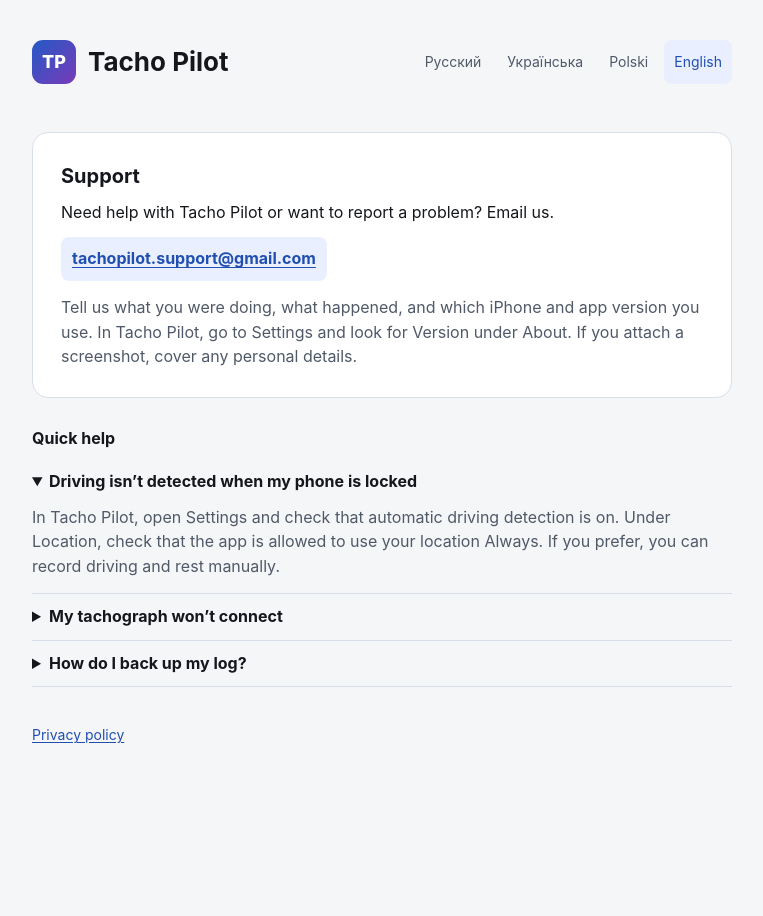
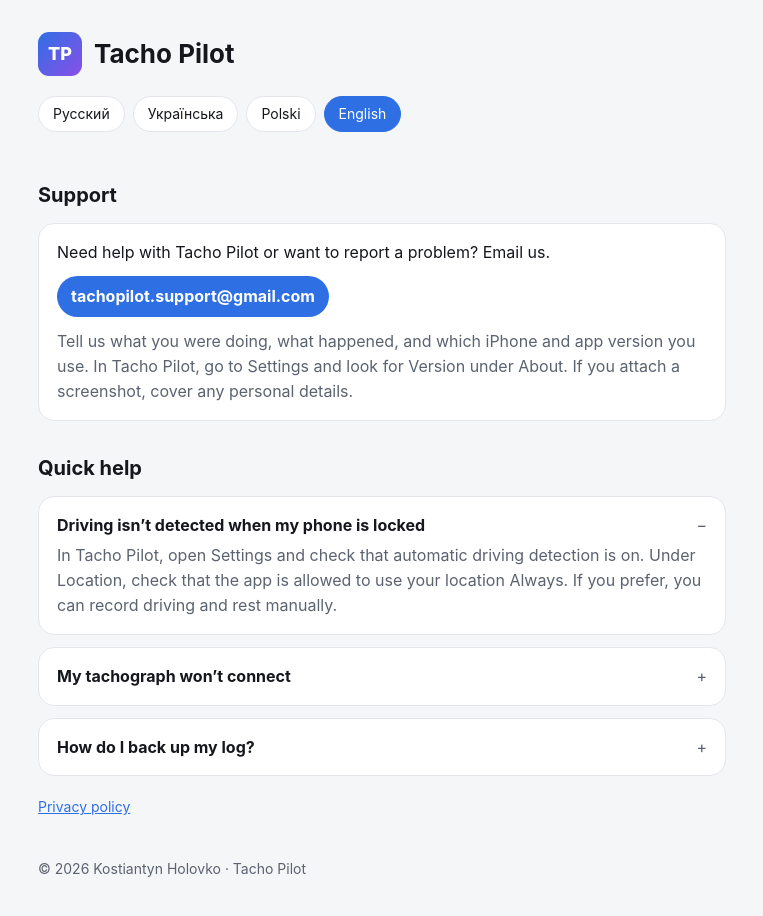
Before and after one commit to kossless/tacho-pilot-feeds, a plain HTML site: page support/index.html in a window 1280 px wide. Both pictures are taken after a click on the heading "Driving isn’t detected when my phone is locked". Shown: the whole page, without its empty margins (258-1021 px from the left). Before the commit the page ends 805 px from the top, so only its background shows below. Drawn offline with Linux system fonts and the light colour scheme.

Commit message:
Support page: same layout and style as privacy page

```diff
--- a/support/index.html
+++ b/support/index.html
@@ -1,5 +1,5 @@
 <!doctype html>
-<html lang="en">
+<html lang="ru">
 <head>
 <meta charset="utf-8">
 <meta name="viewport" content="width=device-width, initial-scale=1">
@@ -8,225 +8,154 @@
 <meta name="description" content="Contact Tacho Pilot support and find help with automatic driving detection, tachograph connection, and backups.">
 <style>
   :root {
-    color-scheme: light dark;
-    --background: #f5f6f8;
-    --surface: #fff;
-    --text: #15171c;
-    --muted: #505968;
-    --accent: #214fb1;
-    --line: #d9dfe9;
-    --selected: #e9efff;
+    --bg: #f5f6f8; --card: #ffffff; --text: #15171c; --muted: #5b6270;
+    --accent: #2f6fe4; --line: #e3e6eb;
   }
   @media (prefers-color-scheme: dark) {
-    :root {
-      --background: #0b0d12;
-      --surface: #161a22;
-      --text: #eef0f4;
-      --muted: #b2bbca;
-      --accent: #a4bdff;
-      --line: #343c4b;
-      --selected: #243451;
-    }
+    :root { --bg: #0b0d12; --card: #161a22; --text: #eef0f4; --muted: #9aa3b2; --accent: #6b9bff; --line: #262c38; }
   }
   * { box-sizing: border-box; }
   body {
-    margin: 0;
-    background: var(--background);
-    color: var(--text);
+    margin: 0; background: var(--bg); color: var(--text);
     font: 16px/1.55 -apple-system, BlinkMacSystemFont, "Segoe UI", Roboto, sans-serif;
   }
-  .page { max-width: 46rem; margin-inline: auto; padding: clamp(1.25rem, 4vw, 2.5rem) 1.125rem 3rem; }
-  .site-header { display: flex; flex-wrap: wrap; align-items: center; justify-content: space-between; gap: 1rem; }
-  .brand { display: flex; align-items: center; gap: .75rem; font-size: 26px; font-weight: 700; }
-  .logo {
-    display: grid;
-    place-items: center;
-    width: 2.75rem;
-    height: 2.75rem;
-    border-radius: .6875rem;
-    background: linear-gradient(135deg, #2459c5, #793ab9);
-    color: #fff;
-    font-size: 18px;
-    font-weight: 800;
+  main { max-width: 720px; margin: 0 auto; padding: 32px 16px 64px; }
+  header { display: flex; align-items: center; gap: 12px; margin-bottom: 8px; }
+  .logo { width: 44px; height: 44px; border-radius: 11px; background: linear-gradient(135deg, #2f6fe4, #8a4fe8);
+          display: grid; place-items: center; color: #fff; font-weight: 800; font-size: 18px; }
+  h1 { font-size: 26px; margin: 0; }
+  .langs { display: flex; flex-wrap: wrap; gap: 8px; margin: 20px 0 24px; }
+  .langs a {
+    padding: 6px 14px; border-radius: 999px; border: 1px solid var(--line); background: var(--card);
+    color: var(--text); text-decoration: none; font-size: 14px;
   }
-  nav { display: flex; flex-wrap: wrap; gap: .375rem; }
-  nav a {
-    display: inline-flex;
-    align-items: center;
-    min-height: 2.75rem;
-    padding-inline: .625rem;
-    border-radius: .5rem;
-    color: var(--muted);
-    font-size: 14px;
-    text-decoration: none;
+  .langs a.on { background: var(--accent); border-color: var(--accent); color: #fff; }
+  section.lang + section.lang { margin-top: 48px; }
+  .js section.lang { display: none; }
+  .js section.lang.on { display: block; }
+  h2 { font-size: 20px; margin: 0 0 4px; }
+  .date { color: var(--muted); font-size: 14px; margin: 0 0 20px; }
+  .item { background: var(--card); border: 1px solid var(--line); border-radius: 16px; padding: 16px 18px; margin: 12px 0; }
+  .item h3 { font-size: 16px; margin: 0 0 6px; }
+  .item p { margin: 0; color: var(--muted); }
+  footer { margin-top: 40px; color: var(--muted); font-size: 14px; }
+  .item .intro { color: var(--text); }
+  .item .tip { margin-top: 12px; }
+  .email {
+    display: inline-block; margin-top: 12px; padding: 8px 14px; border-radius: 999px;
+    background: var(--accent); color: #fff; text-decoration: none; font-weight: 700; overflow-wrap: anywhere;
   }
-  nav a[aria-current] { background: var(--selected); color: var(--accent); }
-  nav a:hover { text-decoration: underline; }
-  a { color: var(--accent); text-underline-offset: .17em; }
-  :focus-visible { outline: 2px solid var(--accent); outline-offset: 4px; }
-  article { margin-top: clamp(1.5rem, 5vw, 3rem); }
-  h1 { font-size: 20px; margin: 0 0 .5rem; }
-  h2 { font-size: 16px; margin: 0 0 .5rem; }
-  p { margin: 0; }
-  .contact {
-    padding: clamp(1rem, 4vw, 1.75rem);
-    background: var(--surface);
-    border: 1px solid var(--line);
-    border-radius: 1rem;
-  }
-  .email {
-    display: inline-flex;
-    align-items: center;
-    min-height: 2.75rem;
-    padding: .375rem .6875rem;
-    margin-top: .75rem;
-    max-width: 100%;
-    border-radius: .5rem;
-    background: var(--selected);
-    font-weight: 700;
-    overflow-wrap: anywhere;
-  }
-  .message-tip { color: var(--muted); margin-top: .875rem; }
-  .faq { margin-top: 1.75rem; }
-  details { border-bottom: 1px solid var(--line); }
-  summary { cursor: pointer; min-height: 2.75rem; padding: .65rem 0; font-weight: 700; }
-  details p { color: var(--muted); padding-bottom: .875rem; }
-  footer { margin-top: 1.625rem; font-size: 14px; }
-  footer a { display: inline-flex; align-items: center; min-height: 2.75rem; }
+  h2.faq { margin: 32px 0 4px; }
+  details.item summary { cursor: pointer; list-style: none; font-weight: 700; display: flex; gap: 10px; justify-content: space-between; }
+  details.item summary::-webkit-details-marker { display: none; }
+  details.item summary::after { content: "+"; color: var(--muted); font-weight: 400; }
+  details.item[open] summary::after { content: "\2212"; }
+  details.item p { margin-top: 6px; }
+  .more { margin: 20px 0 0; font-size: 14px; }
+  .more a { color: var(--accent); }
 </style>
 </head>
 <body>
-<div class="page">
-  <header class="site-header">
-    <div class="brand"><span class="logo" aria-hidden="true">TP</span> Tacho Pilot</div>
-    <nav aria-label="Language">
-      <a href="?l=ru" lang="ru" hreflang="ru" data-language="ru">Русский</a>
-      <a href="?l=uk" lang="uk" hreflang="uk" data-language="uk">Українська</a>
-      <a href="?l=pl" lang="pl" hreflang="pl" data-language="pl">Polski</a>
-      <a href="?l=en" lang="en" hreflang="en" data-language="en">English</a>
-    </nav>
+<main>
+  <header>
+    <div class="logo">TP</div>
+    <h1>Tacho Pilot</h1>
   </header>
 
-  <main>
-    <article lang="en" data-support-language>
-      <section class="contact">
-        <h1>Support</h1>
-        <p>Need help with Tacho Pilot or want to report a problem? Email us.</p>
+  <nav class="langs">
+    <a href="?l=ru" data-l="ru">Русский</a>
+    <a href="?l=uk" data-l="uk">Українська</a>
+    <a href="?l=pl" data-l="pl">Polski</a>
+    <a href="?l=en" data-l="en">English</a>
+  </nav>
+
+  <section class="lang" data-l="ru" lang="ru">
+    <h2>Поддержка</h2>
+    <div class="item">
+      <p class="intro">Напишите нам, если нужна помощь с Tacho Pilot или вы заметили ошибку.</p>
       <a class="email" href="mailto:tachopilot.support@gmail.com?subject=Tacho%20Pilot">tachopilot.support@gmail.com</a>
-        <p class="message-tip">Tell us what you were doing, what happened, and which iPhone and app version you use. In Tacho Pilot, go to Settings and look for Version under About. If you attach a screenshot, cover any personal details.</p>
+      <p class="tip">Расскажите, что вы делали и что произошло. Укажите модель iPhone и версию Tacho Pilot. Номер версии есть в настройках приложения, в разделе «О приложении». Если прикладываете скриншот, скройте личные данные.</p></div>
+    <h2 class="faq">Быстрая помощь</h2>
+    <details class="item"><summary>Приложение не определяет езду при блокировке iPhone</summary>
+      <p>В настройках Tacho Pilot проверьте, включено ли «Автоматическое определение вождения». В разделе «Геолокация» убедитесь, что у приложения есть доступ «Всегда». Вождение и отдых можно отмечать вручную.</p></details>
+    <details class="item"><summary>Тахограф не подключается</summary>
+      <p>Проверьте, включён ли Bluetooth на iPhone и разрешён ли доступ для Tacho Pilot. В настройках приложения откройте «Тахограф» и нажмите «Искать». Если появится код сопряжения, сравните его на iPhone и тахографе. Если подключиться не удалось, пришлите модель тахографа и статус, который показывает приложение.</p></details>
+    <details class="item"><summary>Как сохранить резервную копию журнала?</summary>
+      <p>В настройках Tacho Pilot в разделе «Данные» выберите «Резервная копия». Сохраните файл там, где сможете открыть его позже, например в iCloud Drive. На новом iPhone выберите «Восстановить из копии» и укажите сохранённый файл. Восстановление заменит данные приложения на этом iPhone.</p></details>
+    <p class="more"><a href="../privacy/?l=ru">Политика конфиденциальности</a></p>
   </section>
-      <section class="faq" aria-labelledby="faq-en">
-        <h2 id="faq-en">Quick help</h2>
-        <details>
-          <summary>Driving isn’t detected when my phone is locked</summary>
-          <p>In Tacho Pilot, open Settings and check that automatic driving detection is on. Under Location, check that the app is allowed to use your location Always. If you prefer, you can record driving and rest manually.</p>
-        </details>
-        <details>
-          <summary>My tachograph won’t connect</summary>
-          <p>On your iPhone, check that Bluetooth is on and that Tacho Pilot can use it. In the app, go to Settings, open Tachograph and tap Search. If the devices ask for a pairing code, check that both show the same number. If the problem persists, send us the tachograph model and the status shown in the app.</p>
-        </details>
-        <details>
-          <summary>How do I back up my log?</summary>
-          <p>In Tacho Pilot, go to Settings, find the Data section and tap Back up. Save the file somewhere you can access later, such as iCloud Drive. Use Restore from backup on your new iPhone and select that file. Restoring replaces the app data on that iPhone.</p>
-        </details>
+
+  <section class="lang" data-l="uk" lang="uk">
+    <h2>Підтримка</h2>
+    <div class="item">
+      <p class="intro">Потрібна допомога з Tacho Pilot чи хочете повідомити про проблему? Напишіть нам.</p>
+      <a class="email" href="mailto:tachopilot.support@gmail.com?subject=Tacho%20Pilot">tachopilot.support@gmail.com</a>
+      <p class="tip">Розкажіть, що ви робили і що сталося. Укажіть модель iPhone та версію Tacho Pilot. Версія вказана в розділі «Про застосунок» у налаштуваннях Tacho Pilot. Якщо додаєте знімок екрана, приховайте особисті дані.</p></div>
+    <h2 class="faq">Швидка допомога</h2>
+    <details class="item"><summary>Застосунок не розпізнає керування, коли iPhone заблоковано</summary>
+      <p>У налаштуваннях Tacho Pilot перевірте, чи ввімкнено «Автоматичне визначення керування». У розділі «Геолокація» переконайтеся, що застосунок має доступ «Завжди». Керування та відпочинок можна позначати вручну.</p></details>
+    <details class="item"><summary>Тахограф не підключається</summary>
+      <p>Перевірте, чи ввімкнено Bluetooth на iPhone та чи має Tacho Pilot доступ до нього. У налаштуваннях застосунку відкрийте «Тахограф» і натисніть «Шукати». Якщо з’явиться код сполучення, звірте його на iPhone і тахографі. Якщо підключитися не вдалося, надішліть модель тахографа та стан, який показує застосунок.</p></details>
+    <details class="item"><summary>Як зберегти резервну копію журналу?</summary>
+      <p>У налаштуваннях Tacho Pilot у розділі «Дані» виберіть «Резервна копія». Збережіть файл там, де зможете відкрити його згодом, наприклад в iCloud Drive. На новому iPhone виберіть «Відновити з копії» та вкажіть збережений файл. Відновлення замінить дані застосунку на цьому iPhone.</p></details>
+    <p class="more"><a href="../privacy/?l=uk">Політика конфіденційності</a></p>
   </section>
-      <footer><a href="../privacy/?l=en">Privacy policy</a></footer>
-    </article>
 
-    <article lang="ru" data-support-language>
-      <section class="contact">
-        <h1>Поддержка</h1>
-        <p>Напишите нам, если нужна помощь с Tacho Pilot или вы заметили ошибку.</p>
+  <section class="lang" data-l="pl" lang="pl">
+    <h2>Pomoc</h2>
+    <div class="item">
+      <p class="intro">Potrzebujesz pomocy z Tacho Pilot lub chcesz zgłosić problem? Napisz do nas.</p>
       <a class="email" href="mailto:tachopilot.support@gmail.com?subject=Tacho%20Pilot">tachopilot.support@gmail.com</a>
-        <p class="message-tip">Расскажите, что вы делали и что произошло. Укажите модель iPhone и версию Tacho Pilot. Номер версии есть в настройках приложения, в разделе «О приложении». Если прикладываете скриншот, скройте личные данные.</p>
+      <p class="tip">Napisz, co robiłeś i co się stało. Podaj model iPhone’a oraz wersję Tacho Pilot. Numer wersji znajdziesz w ustawieniach Tacho Pilot, w sekcji „O aplikacji”. Jeśli załączasz zrzut ekranu, zasłoń dane osobowe.</p></div>
+    <h2 class="faq">Szybka pomoc</h2>
+    <details class="item"><summary>Aplikacja nie wykrywa jazdy przy zablokowanym iPhonie</summary>
+      <p>Sprawdź w ustawieniach Tacho Pilot, czy automatyczne wykrywanie jazdy jest włączone. W sekcji lokalizacji sprawdź, czy aplikacja ma dostęp „Zawsze”. Jazdę i odpoczynek możesz też rejestrować ręcznie.</p></details>
+    <details class="item"><summary>Tachograf się nie łączy</summary>
+      <p>Sprawdź, czy Bluetooth jest włączony na iPhonie i czy Tacho Pilot ma do niego dostęp. W ustawieniach aplikacji otwórz „Tachograf” i stuknij „Szukaj”. Jeśli pojawi się kod parowania, sprawdź, czy na iPhonie i tachografie jest taki sam. Jeśli połączenie nadal nie działa, podaj model tachografu i stan wyświetlany w aplikacji.</p></details>
+    <details class="item"><summary>Jak zrobić kopię zapasową dziennika?</summary>
+      <p>W ustawieniach Tacho Pilot w sekcji „Dane” wybierz „Kopia zapasowa”. Zapisz plik w miejscu, z którego możesz go później otworzyć, na przykład w iCloud Drive. Na nowym iPhonie wybierz „Przywróć z kopii” i wskaż zapisany plik. Przywrócenie zastąpi dane aplikacji na tym iPhonie.</p></details>
+    <p class="more"><a href="../privacy/?l=pl">Polityka prywatności</a></p>
   </section>
-      <section class="faq" aria-labelledby="faq-ru">
-        <h2 id="faq-ru">Быстрая помощь</h2>
-        <details>
-          <summary>Приложение не определяет езду при блокировке iPhone</summary>
-          <p>В настройках Tacho Pilot проверьте, включено ли «Автоматическое определение вождения». В разделе «Геолокация» убедитесь, что у приложения есть доступ «Всегда». Вождение и отдых можно отмечать вручную.</p>
-        </details>
-        <details>
-          <summary>Тахограф не подключается</summary>
-          <p>Проверьте, включён ли Bluetooth на iPhone и разрешён ли доступ для Tacho Pilot. В настройках приложения откройте «Тахограф» и нажмите «Искать». Если появится код сопряжения, сравните его на iPhone и тахографе. Если подключиться не удалось, пришлите модель тахографа и статус, который показывает приложение.</p>
-        </details>
-        <details>
-          <summary>Как сохранить резервную копию журнала?</summary>
-          <p>В настройках Tacho Pilot в разделе «Данные» выберите «Резервная копия». Сохраните файл там, где сможете открыть его позже, например в iCloud Drive. На новом iPhone выберите «Восстановить из копии» и укажите сохранённый файл. Восстановление заменит данные приложения на этом iPhone.</p>
-        </details>
+
+  <section class="lang" data-l="en" lang="en">
+    <h2>Support</h2>
+    <div class="item">
+      <p class="intro">Need help with Tacho Pilot or want to report a problem? Email us.</p>
+      <a class="email" href="mailto:tachopilot.support@gmail.com?subject=Tacho%20Pilot">tachopilot.support@gmail.com</a>
+      <p class="tip">Tell us what you were doing, what happened, and which iPhone and app version you use. In Tacho Pilot, go to Settings and look for Version under About. If you attach a screenshot, cover any personal details.</p></div>
+    <h2 class="faq">Quick help</h2>
+    <details class="item"><summary>Driving isn’t detected when my phone is locked</summary>
+      <p>In Tacho Pilot, open Settings and check that automatic driving detection is on. Under Location, check that the app is allowed to use your location Always. If you prefer, you can record driving and rest manually.</p></details>
+    <details class="item"><summary>My tachograph won’t connect</summary>
+      <p>On your iPhone, check that Bluetooth is on and that Tacho Pilot can use it. In the app, go to Settings, open Tachograph and tap Search. If the devices ask for a pairing code, check that both show the same number. If the problem persists, send us the tachograph model and the status shown in the app.</p></details>
+    <details class="item"><summary>How do I back up my log?</summary>
+      <p>In Tacho Pilot, go to Settings, find the Data section and tap Back up. Save the file somewhere you can access later, such as iCloud Drive. Use Restore from backup on your new iPhone and select that file. Restoring replaces the app data on that iPhone.</p></details>
+    <p class="more"><a href="../privacy/?l=en">Privacy policy</a></p>
   </section>
-      <footer><a href="../privacy/?l=ru">Политика конфиденциальности</a></footer>
-    </article>
 
-    <article lang="uk" data-support-language>
-      <section class="contact">
-        <h1>Підтримка</h1>
-        <p>Потрібна допомога з Tacho Pilot чи хочете повідомити про проблему? Напишіть нам.</p>
-        <a class="email" href="mailto:tachopilot.support@gmail.com?subject=Tacho%20Pilot">tachopilot.support@gmail.com</a>
-        <p class="message-tip">Розкажіть, що ви робили і що сталося. Укажіть модель iPhone та версію Tacho Pilot. Версія вказана в розділі «Про застосунок» у налаштуваннях Tacho Pilot. Якщо додаєте знімок екрана, приховайте особисті дані.</p>
-      </section>
-      <section class="faq" aria-labelledby="faq-uk">
-        <h2 id="faq-uk">Швидка допомога</h2>
-        <details>
-          <summary>Застосунок не розпізнає керування, коли iPhone заблоковано</summary>
-          <p>У налаштуваннях Tacho Pilot перевірте, чи ввімкнено «Автоматичне визначення керування». У розділі «Геолокація» переконайтеся, що застосунок має доступ «Завжди». Керування та відпочинок можна позначати вручну.</p>
-        </details>
-        <details>
-          <summary>Тахограф не підключається</summary>
-          <p>Перевірте, чи ввімкнено Bluetooth на iPhone та чи має Tacho Pilot доступ до нього. У налаштуваннях застосунку відкрийте «Тахограф» і натисніть «Шукати». Якщо з’явиться код сполучення, звірте його на iPhone і тахографі. Якщо підключитися не вдалося, надішліть модель тахографа та стан, який показує застосунок.</p>
-        </details>
-        <details>
-          <summary>Як зберегти резервну копію журналу?</summary>
-          <p>У налаштуваннях Tacho Pilot у розділі «Дані» виберіть «Резервна копія». Збережіть файл там, де зможете відкрити його згодом, наприклад в iCloud Drive. На новому iPhone виберіть «Відновити з копії» та вкажіть збережений файл. Відновлення замінить дані застосунку на цьому iPhone.</p>
-        </details>
-      </section>
-      <footer><a href="../privacy/?l=uk">Політика конфіденційності</a></footer>
-    </article>
-
-    <article lang="pl" data-support-language>
-      <section class="contact">
-        <h1>Pomoc</h1>
-        <p>Potrzebujesz pomocy z Tacho Pilot lub chcesz zgłosić problem? Napisz do nas.</p>
-        <a class="email" href="mailto:tachopilot.support@gmail.com?subject=Tacho%20Pilot">tachopilot.support@gmail.com</a>
-        <p class="message-tip">Napisz, co robiłeś i co się stało. Podaj model iPhone’a oraz wersję Tacho Pilot. Numer wersji znajdziesz w ustawieniach Tacho Pilot, w sekcji „O aplikacji”. Jeśli załączasz zrzut ekranu, zasłoń dane osobowe.</p>
-      </section>
-      <section class="faq" aria-labelledby="faq-pl">
-        <h2 id="faq-pl">Szybka pomoc</h2>
-        <details>
-          <summary>Aplikacja nie wykrywa jazdy przy zablokowanym iPhonie</summary>
-          <p>Sprawdź w ustawieniach Tacho Pilot, czy automatyczne wykrywanie jazdy jest włączone. W sekcji lokalizacji sprawdź, czy aplikacja ma dostęp „Zawsze”. Jazdę i odpoczynek możesz też rejestrować ręcznie.</p>
-        </details>
-        <details>
-          <summary>Tachograf się nie łączy</summary>
-          <p>Sprawdź, czy Bluetooth jest włączony na iPhonie i czy Tacho Pilot ma do niego dostęp. W ustawieniach aplikacji otwórz „Tachograf” i stuknij „Szukaj”. Jeśli pojawi się kod parowania, sprawdź, czy na iPhonie i tachografie jest taki sam. Jeśli połączenie nadal nie działa, podaj model tachografu i stan wyświetlany w aplikacji.</p>
-        </details>
-        <details>
-          <summary>Jak zrobić kopię zapasową dziennika?</summary>
-          <p>W ustawieniach Tacho Pilot w sekcji „Dane” wybierz „Kopia zapasowa”. Zapisz plik w miejscu, z którego możesz go później otworzyć, na przykład w iCloud Drive. Na nowym iPhonie wybierz „Przywróć z kopii” i wskaż zapisany plik. Przywrócenie zastąpi dane aplikacji na tym iPhonie.</p>
-        </details>
-      </section>
-      <footer><a href="../privacy/?l=pl">Polityka prywatności</a></footer>
-    </article>
+  <footer>© 2026 Kostiantyn Holovko · Tacho Pilot</footer>
 </main>
-</div>
 <script>
-  const pages = Array.from(document.querySelectorAll("[data-support-language]"));
-  const links = Array.from(document.querySelectorAll("[data-language]"));
-  const preferred = new URLSearchParams(location.search).get("l");
-  const browser = navigator.language.split("-")[0].toLowerCase();
-  const selected = [preferred, browser, "en"].find(language => pages.some(page => page.lang === language));
-  const navigationLabels = { en: "Language", ru: "Язык", uk: "Мова", pl: "Język" };
-
-  document.documentElement.lang = selected;
-  document.querySelector("nav").setAttribute("aria-label", navigationLabels[selected]);
-
-  for (const page of pages) {
-    page.hidden = page.lang !== selected;
-    if (!page.hidden) document.title = `Tacho Pilot — ${page.querySelector("h1").textContent}`;
+  (function () {
+    var langs = ["ru", "uk", "pl", "en"];
+    function pick() {
+      var q = new URLSearchParams(location.search).get("l");
+      if (langs.indexOf(q) >= 0) return q;
+      var n = (navigator.language || "en").slice(0, 2).toLowerCase();
+      return langs.indexOf(n) >= 0 ? n : "en";
     }
-  for (const link of links) {
-    if (link.dataset.language === selected) link.setAttribute("aria-current", "page");
+    function show(l) {
+      document.querySelectorAll("section.lang").forEach(function (s) {
+        var on = s.dataset.l === l;
+        s.classList.toggle("on", on);
+        if (on) document.title = "Tacho Pilot — " + s.querySelector("h2").textContent;
+      });
+      document.querySelectorAll(".langs a").forEach(function (a) { a.classList.toggle("on", a.dataset.l === l); });
+      document.documentElement.lang = l;
     }
+    document.documentElement.classList.add("js");
+    show(pick());
+  })();
 </script>
 </body>
 </html>
```
Lines whose indentation alone changed are shown as unchanged.
